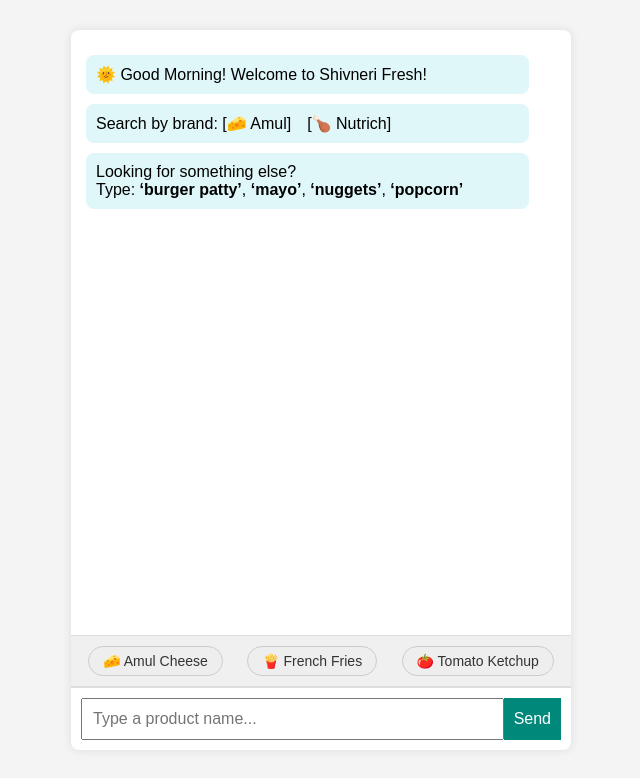
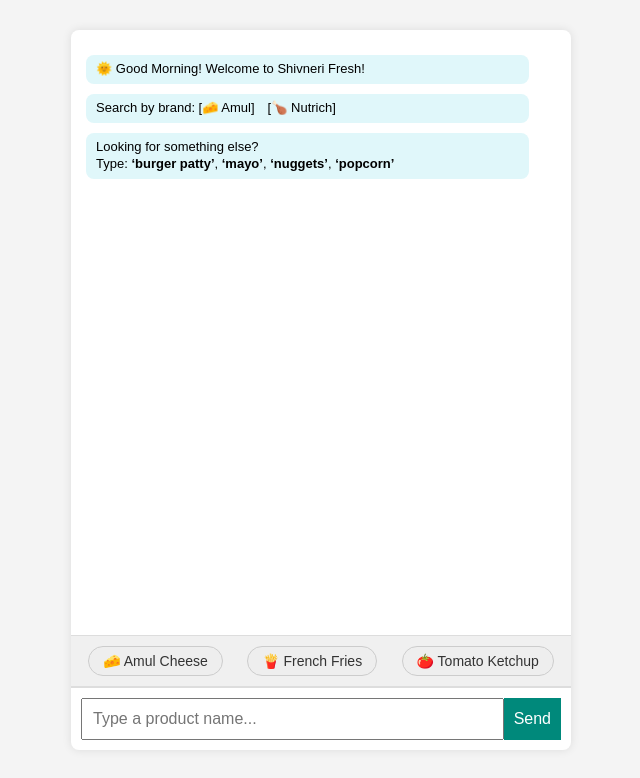
Before and after one commit to ashokaci216/chatbotshivnerifresh, a plain HTML site: page index.html in a window 1280 px wide. Shown: the whole page, without its empty margins (319-959 px from the left). Drawn offline with nearby package versions, Linux system fonts and the light colour scheme.

Commit message:
Update style.css

```diff
--- a/style.css
+++ b/style.css
@@ -109,3 +109,9 @@ button:hover {
 .hidden {
   display: none;
 }
+
+.message.bot {
+  font-size: 13px;
+  padding: 6px 10px;
+  line-height: 1.3;
+}
```
